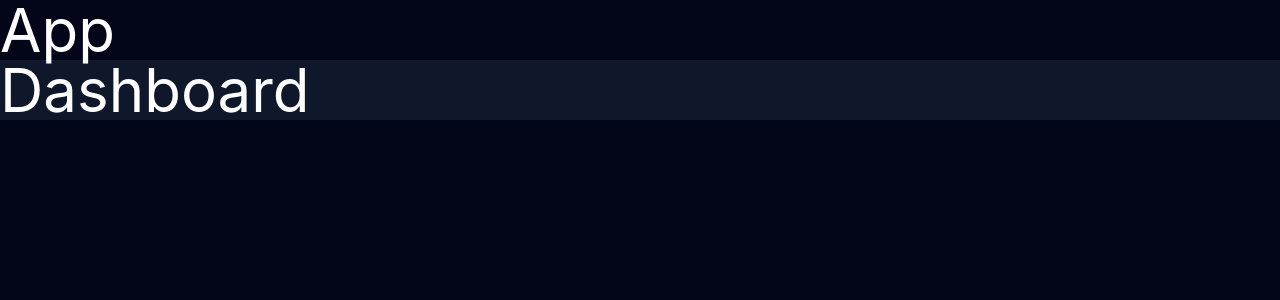
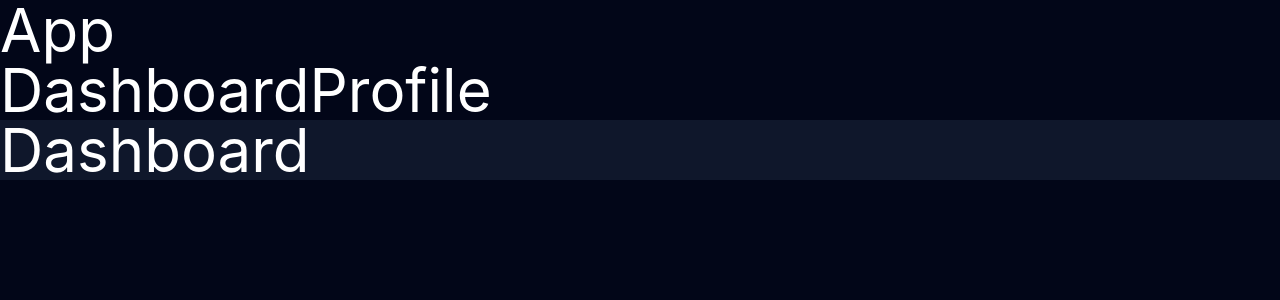
Before and after one commit to cuckoodile/SHS-PHPMYSQL-2026-2027, a React (Vite) app: page / in a window 1280 px wide. Shown: the top 300 px of the page. Built offline with nearby package versions, Linux system fonts and the light colour scheme.

Commit message:
Added header with navigations

```diff
--- a/src/App.jsx
+++ b/src/App.jsx
@@ -1,11 +1,20 @@
 import React, { useState, useEffect } from "react";
-import { Outlet } from "react-router";
+import { Outlet, useNavigate } from "react-router";
 import Dashboard from "./pages/Dashboard";
 
 export default function App() {
+  const nav = useNavigate()
+
   return (
     <div className="bg-slate-950 text-white text-6xl min-h-screen">
-      <h1>App</h1>
+      <header>
+        <h1>App</h1>
+
+        <nav>
+          <button onClick={() => nav('/')}>Dashboard</button>
+          <button onClick={() => nav('/profile')}>Profile</button>
+        </nav>
+      </header>
 
       <main className="bg-slate-900">
         {/* <Dashboard /> */}
--- /dev/null
+++ b/src/pages/NotFound.jsx
@@ -0,0 +1,16 @@
+import React from "react";
+import { useNavigate } from "react-router";
+
+export default function NotFound() {
+  const nav = useNavigate();
+
+  return (
+    <div className="min-h-screen bg-slate-950 text-white text-6xl flex flex-col gap-5 items-center justify-center ">
+      <h1>Not found!</h1>
+
+      <p>San ka punta?</p>
+
+      <button onClick={() => nav(-1)}>Back</button>
+    </div>
+  );
+}
--- a/src/routes/routes.jsx
+++ b/src/routes/routes.jsx
@@ -3,6 +3,7 @@ import App from "../App";
 import Dashboard from "../pages/Dashboard";
 import Profile from "../pages/Profile";
 import Login from "../pages/Login";
+import NotFound from "../pages/NotFound";
 
 const routes = createBrowserRouter([
     // Current URL: ""
@@ -24,6 +25,10 @@ const routes = createBrowserRouter([
     path: "login",
     element: <Login />,
   },
+  {
+    path: "*",
+    element: <NotFound />
+  }
 ]);
 
 export default routes;
```
